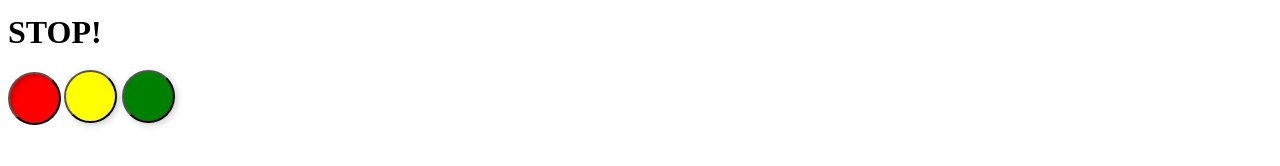
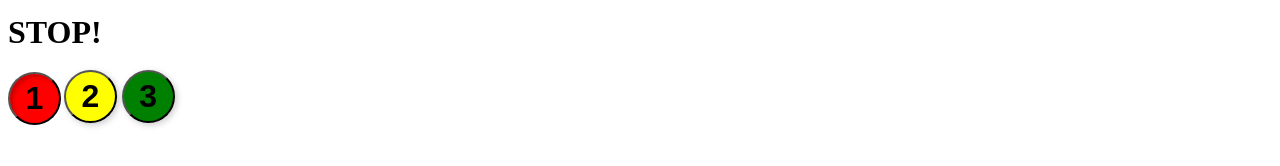
Before and after one commit to Zulhaditya/svelte-learn, a SvelteKit app: page / in a window 1280 px wide. Shown: the part 470-636 px from the top of the page. Built offline with nearby package versions, Linux system fonts and the light colour scheme.

Commit message:
UPDATE : fix each statement

```diff
--- a/src/routes/EachStatement.svelte
+++ b/src/routes/EachStatement.svelte
@@ -1,5 +1,5 @@
 <script lang="ts">
-  const colors = ["red", "yellow", "green", "yellow"];
+  const colors = ["red", "yellow", "green"];
   let selected = $state(colors[0]);
 </script>
 
@@ -12,29 +12,15 @@
 {/if}
 
 <div>
-  <button
-    style="background: red"
-    aria-label="red"
-    aria-current={selected === "red"}
-    onclick={() => (selected = "red")}
-  >
-  </button>
-
-  <button
-    style="background: yellow"
-    aria-label="yellow"
-    aria-current={selected === "yellow"}
-    onclick={() => (selected = "yellow")}
-  >
-  </button>
-
-  <button
-    style="background: green"
-    aria-label="green"
-    aria-current={selected === "green"}
-    onclick={() => (selected = "green")}
-  >
-  </button>
+  {#each colors as color, i}
+    <button
+      style="background: {color}"
+      aria-label={color}
+      aria-current={selected === color}
+      onclick={() => (selected = color)}
+      >{i + 1}
+    </button>
+  {/each}
 </div>
 
 <style>
```
